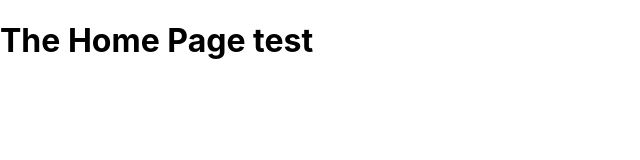
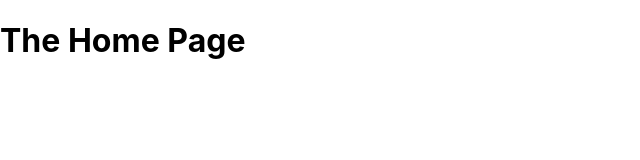
Before and after one commit to JohnnyHandy/next-events, a Next.js app: page / in a window 1280 px wide. Shown: the top 160 px of the page, without its empty margins (0-640 px from the left). Built offline with nearby package versions, Linux system fonts and the light colour scheme.

Commit message:
update home page title

```diff
--- a/pages/index.tsx
+++ b/pages/index.tsx
@@ -1,7 +1,7 @@
 function HomePage() {
   return (
     <div>
-      <h1>The Home Page test</h1>
+      <h1>The Home Page</h1>
     </div>
   )
 }
```
